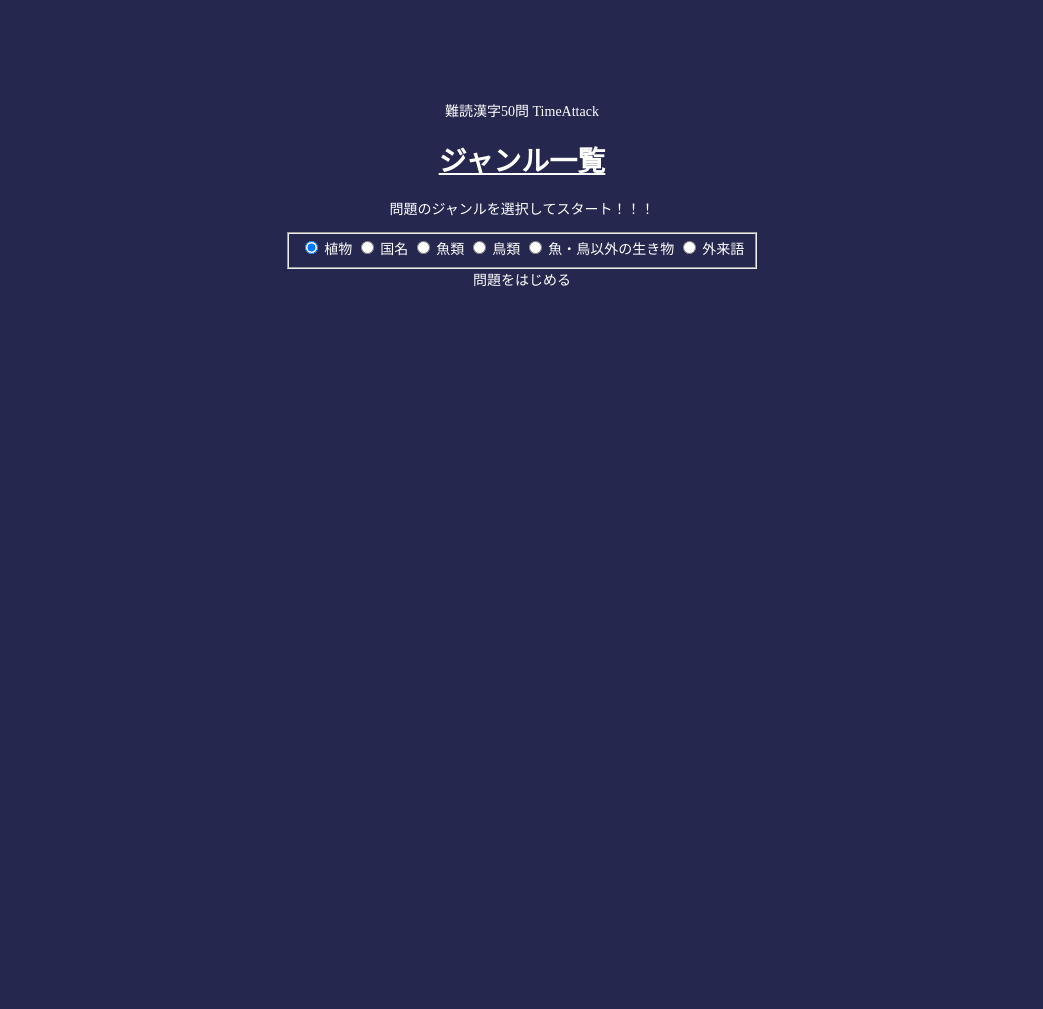
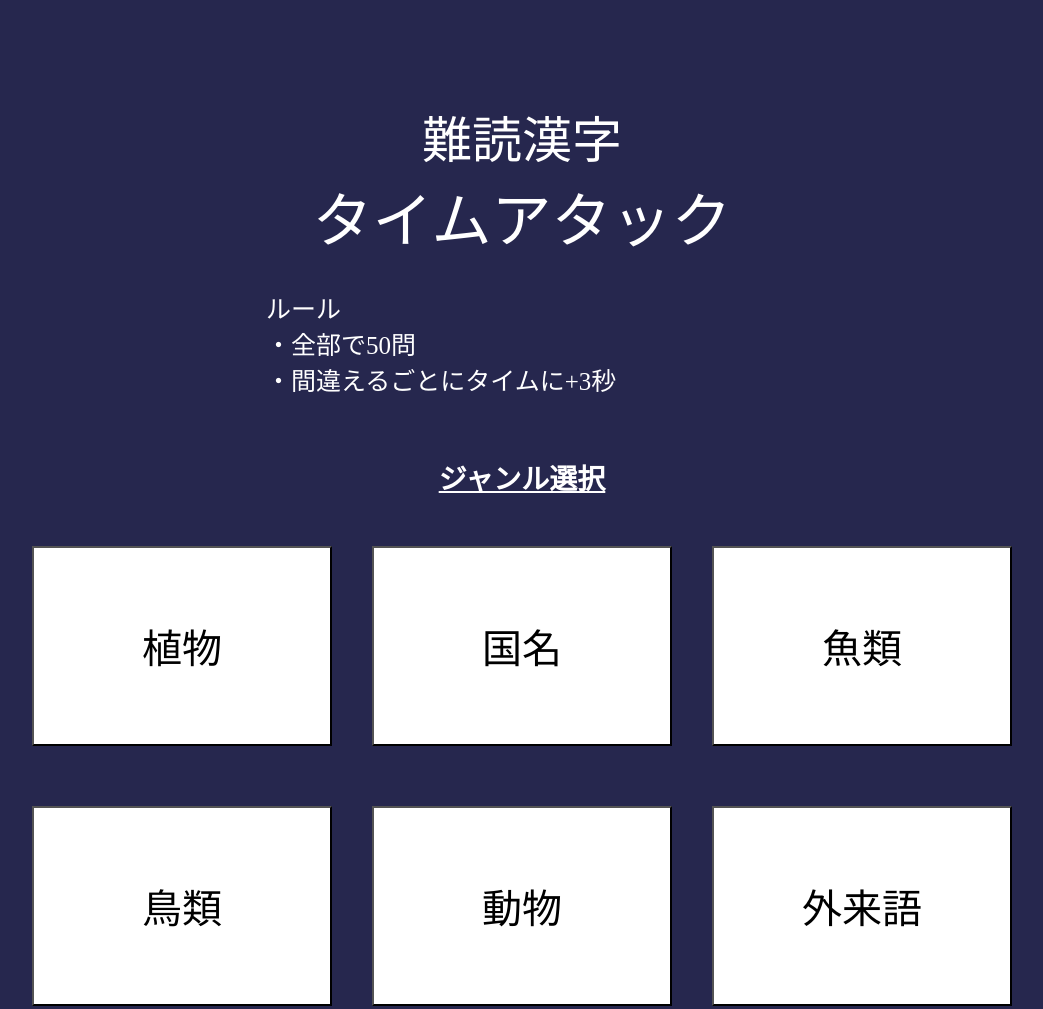
Before and after one commit to k-umint/kanjiquiz, a plain HTML site: page index.html in a window 1280 px wide. Shown: the whole page, without its empty margins (118-1161 px from the left). Before the commit the page ends 800 px from the top, so only its background shows below. Drawn offline with Linux system fonts and the light colour scheme.

Commit message:
Add files via upload

```diff
--- a/index.html
+++ b/index.html
@@ -4,61 +4,57 @@
 <head>
     <meta charset="UTF-8">
     <meta name="viewport" content="width=device-width, initial-scale=1.0">
-    <title>難読漢字50問TimeAttack</title>
+    <title>難読漢字 タイムアタック</title>
     <link rel="icon" href="img/favicon.ico">
-    <link rel="stylesheet" href="css/index.css" media="screen and (min-width:1243px)">
-    <link rel="stylesheet" href="css/index_phone.css" media="screen and (max-width:1242px)">
-    <link rel="stylesheet" href="css/radio.css" media="screen and (min-width:1242px)">
-    <link rel="stylesheet" href="css/radio_phone.css" media="screen and (max-width:1242px)">
+    <link rel="stylesheet" href="css/index.css" media="screen and (min-width:481px)">
+    <link rel="stylesheet" href="css/index_phone.css" media="screen and (max-width:480px)">
 </head>
 
 <body>
 
     <header>
-        <div id="pageTitle">難読漢字50問 TimeAttack</div>
+        <div id="pageTitle">
+            <p id="kanji">難読漢字</p>
+            <p id="katakana">タイムアタック</p>
+            <div>
+                <p>ルール</p>
+                <p>・全部で50問</p>
+                <p>・間違えるごとにタイムに+3秒</p>
+            </div>
+        </div>
     </header>
 
     <main>
 
-        <h1>ジャンル一覧</h1>
-        <p>問題のジャンルを選択してスタート！！！</p>
+        <h1>ジャンル選択</h1>
         <div id="fieldBack">
-            <fieldset>
-                <input id="item-1" class="radio-inline__input" type="radio" name="genre" value="item-1"
-                    checked="checked" />
-                <label class="radio-inline__label" for="item-1">
-                    植物
-                </label>
-                <input id="item-2" class="radio-inline__input" type="radio" name="genre" value="item-2" />
-                <label class="radio-inline__label" for="item-2">
-                    国名
-                </label>
-                <input id="item-3" class="radio-inline__input" type="radio" name="genre" value="item-3" />
-                <label class="radio-inline__label" for="item-3">
-                    魚類
-                </label>
-                <input id="item-4" class="radio-inline__input" type="radio" name="genre" value="item-4" />
-                <label class="radio-inline__label" for="item-4">
-                    鳥類
-                </label>
-                <input id="item-5" class="radio-inline__input" type="radio" name="genre" value="item-5" />
-                <label class="radio-inline__label" for="item-5">
-                    魚・鳥以外の生き物
-                </label>
-                <input id="item-6" class="radio-inline__input" type="radio" name="genre" value="item-6" />
-                <label class="radio-inline__label" for="item-6">
-                    外来語
-                </label>
-            </fieldset>
+            <button data-index="1" name="item1" onclick="clickedItem(event)">
+                <p>植物</p>
+                <p class="try">TRY!</p>
+            </button>
+            <button data-index="2" name="item2" onclick="clickedItem(event)">
+                <p>国名</p>
+                <p class="try">TRY!</p>
+            </button>
+            <button data-index="3" name="item3" onclick="clickedItem(event)">
+                <p>魚類</p>
+                <p class="try">TRY!</p>
+            </button>
+            <button data-index="4" name="item4" onclick="clickedItem(event)">
+                <p>鳥類</p>
+                <p class="try">TRY!</p>
+            </button>
+            <button data-index="5" name="item5" onclick="clickedItem(event)">
+                <p>動物</p>
+                <p class="try">TRY!</p>
+            </button>
+            <button data-index="6" name="item6" onclick="clickedItem(event)">
+                <p>外来語</p>
+                <p class="try">TRY!</p>
+            </button>
         </div>
 
-        <!-- <a id="linkToQuiz" href="quiz.html">問題をはじめる</a> -->
-        <div id="linkToQuiz">問題をはじめる</div>
     </main>
-
-    <footer>
-
-    </footer>
 
     <script src="js/index.js"></script>
 
```
Also changed, not shown: quiz.html (+78 -34 lines).
